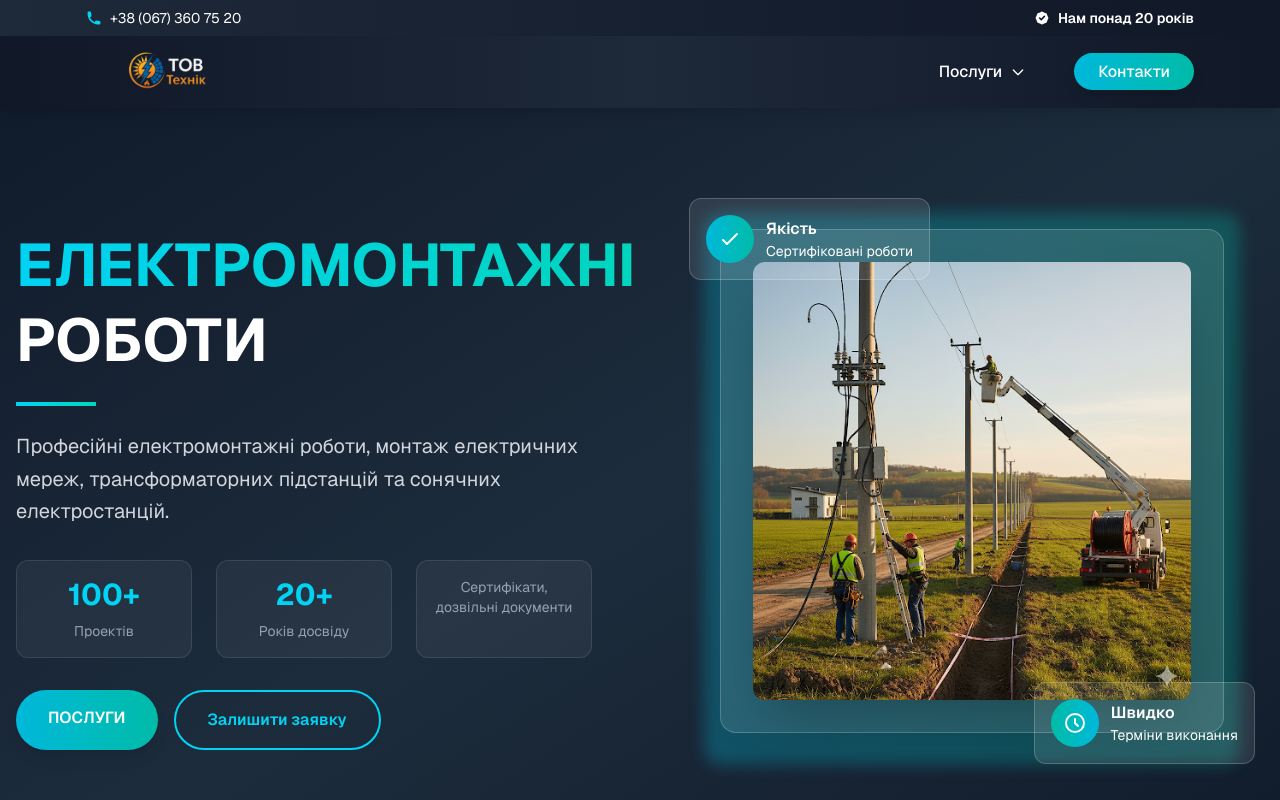
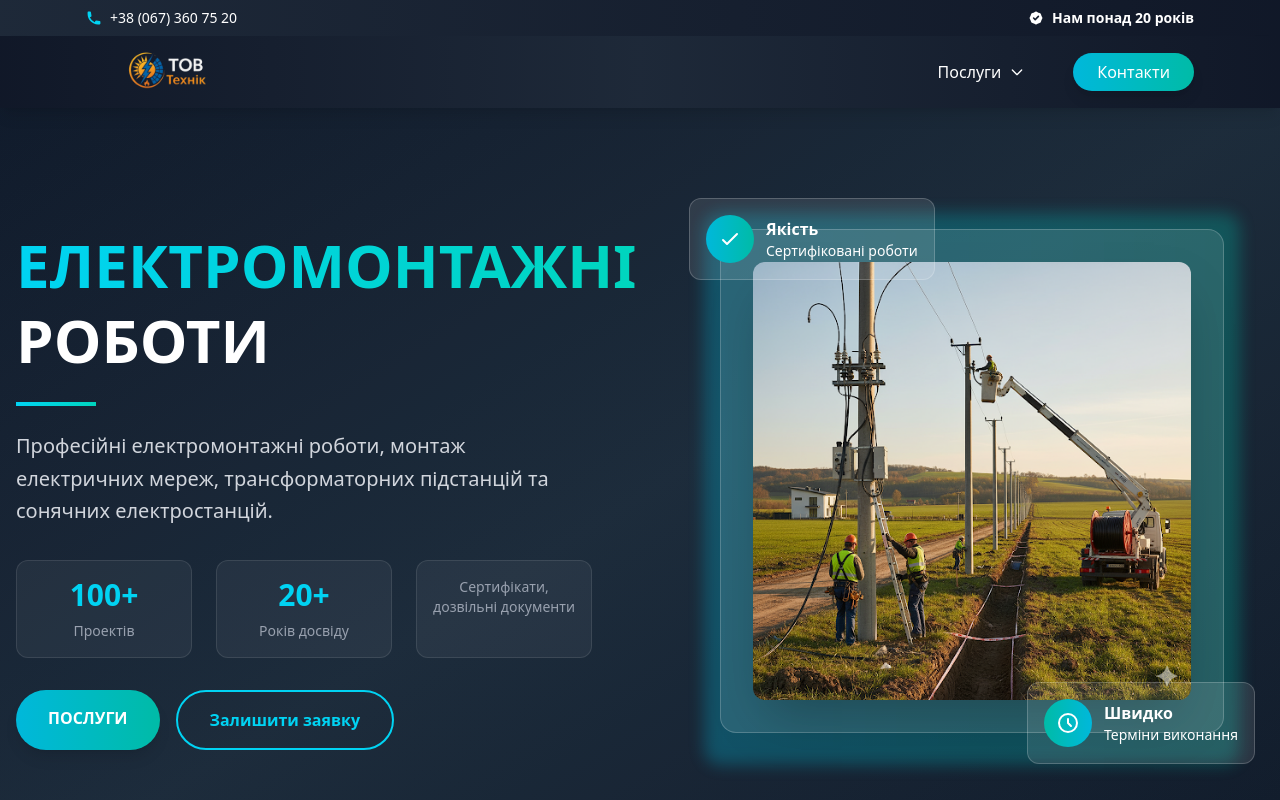
Before and after one commit to Natali993/texnic, a Next.js app: page / in a window 1280 px wide. Shown: the top 800 px of the page. Built offline with nearby package versions, Linux system fonts and the light colour scheme.

Commit message:
delete var

```diff
--- a/src/app/globals.css
+++ b/src/app/globals.css
@@ -1,32 +1,18 @@
 @import "tailwindcss";
 
-:root {
-  --background: #ffffff;
-  --foreground: #171717;
+/* Concrete color values instead of CSS variables for better browser compatibility */
+body {
+  background: #ffffff;
+  color: #171717;
+  font-family: Arial, Helvetica, sans-serif;
 }
 
-html {
-  color-scheme: dark !important;
-}
-
-@theme inline {
-  --color-background: var(--background);
-  --color-foreground: var(--foreground);
-  --font-sans: var(--font-geist-sans);
-  --font-mono: var(--font-geist-mono);
-}
-
+/* Dark theme support */
 @media (prefers-color-scheme: dark) {
-  :root {
-    --background: #0a0a0a;
-    --foreground: #ededed;
+  body {
+    background: #0a0a0a;
+    color: #ededed;
   }
-}
-
-body {
-  background: var(--background);
-  color: var(--foreground);
-  font-family: Arial, Helvetica, sans-serif;
 }
 
 /* Layout spacing is now handled directly in Layout component */
--- a/src/components/Layout.tsx
+++ b/src/components/Layout.tsx
@@ -7,6 +7,7 @@
 }
 
 export function Layout({ children, className = '' }: LayoutProps) {
+  console.log('v.6.0.3');
   return (
     <div className="flex flex-col min-h-screen font-sans text-gray-700">
       <Header />
```
